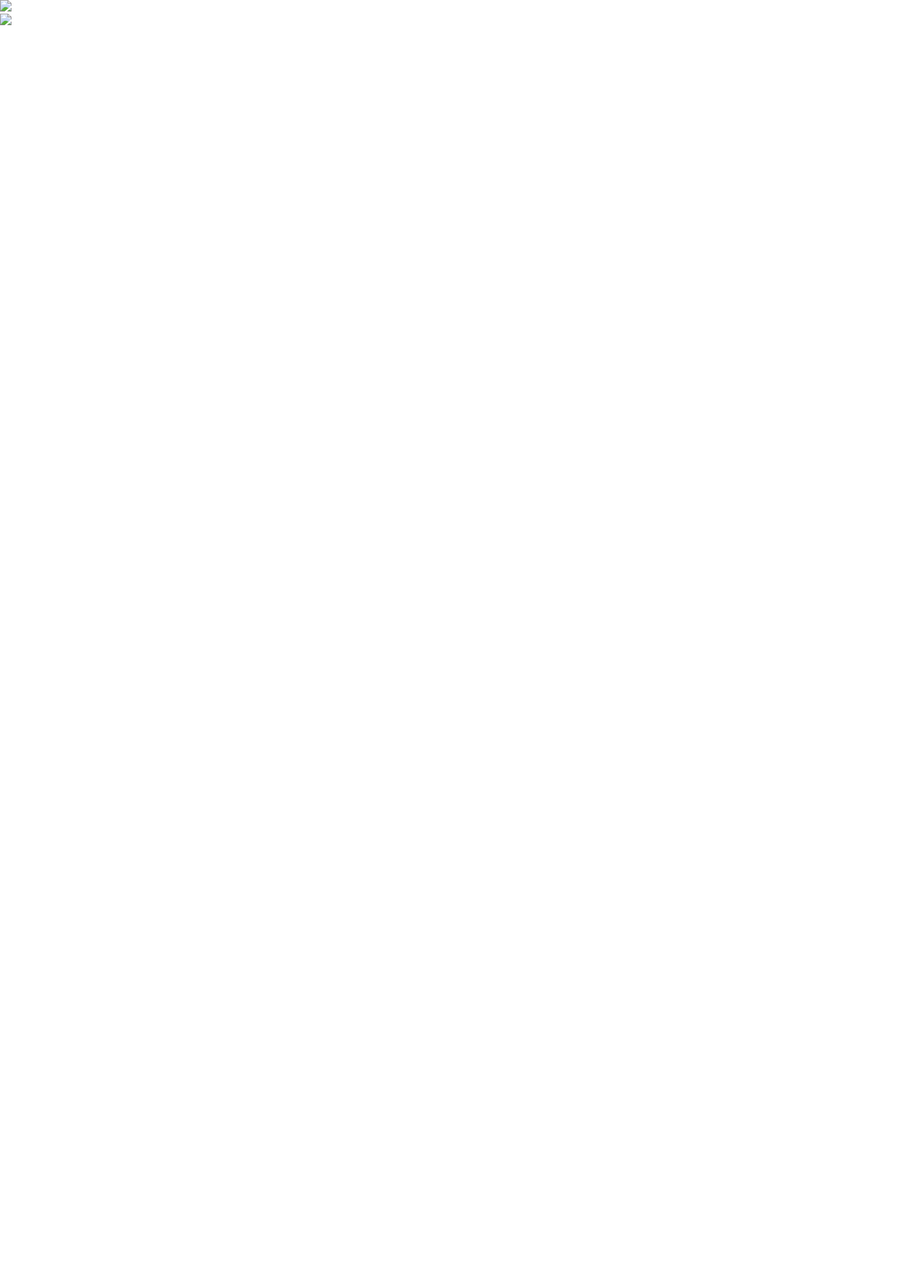
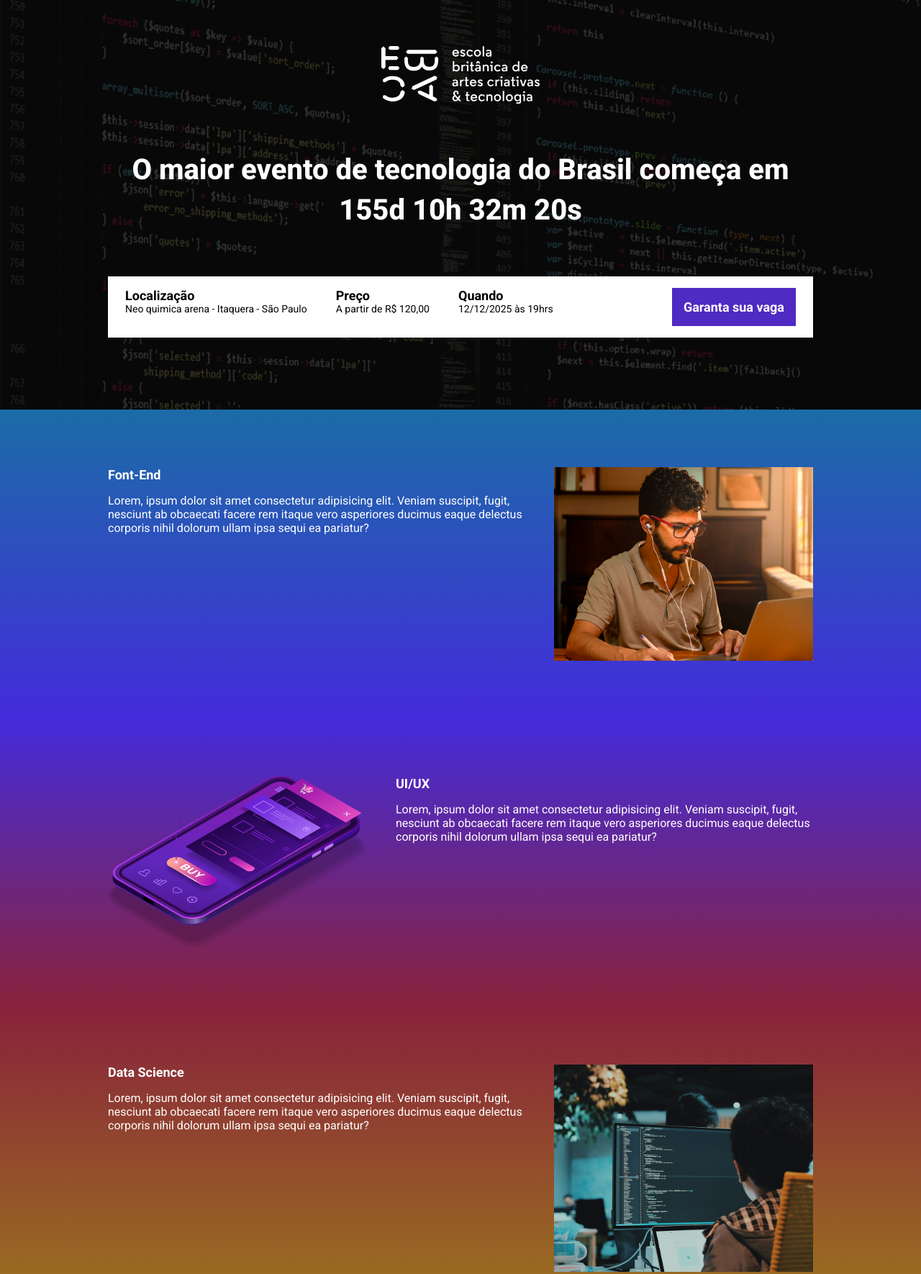
Before and after one commit to Skiither/ebac_tech_talks, a website: page src/index.html in a window 1280 px wide. Shown: the top 1770 px of the page at 72% size. Before the commit the page ends 800 px from the top, so only its background shows below. Drawn offline with nearby package versions, Linux system fonts and the light colour scheme; files that its build step writes are made by us from their sources; files whose address does not match are found by name.

Commit message:
ainda com esse problema

```diff
--- a/package.json
+++ b/package.json
@@ -15,7 +15,7 @@
     "nodemon": "^3.1.10",
     "parcel": "^2.15.4",
     "process": "^0.11.10",
-    "sharp": "^0.33.5",
+    "sharp": "^0.34.2",
     "svgo": "^3.3.2"
   }
 }
--- a/src/index.html
+++ b/src/index.html
@@ -1,26 +1,89 @@
 <!DOCTYPE html>
 <html lang="pt-BR">
 <head>
-<meta charset="UTF-8" />
-<meta name="viewport" content="width=device-width, initial-scale=1.0" />
-<title>Game of Thrones - Fanpage</title>
-<link rel="stylesheet" href="index.css" />
+    <meta charset="UTF-8" />
+    <meta name="viewport" content="width=device-width, initial-scale=1" />
+    <title>Ebac Tech Talks</title>
+    <link rel="preconnect" href="https://fonts.googleapis.com" />
+    <link rel="preconnect" href="https://fonts.gstatic.com" crossorigin />
+    <link href="https://fonts.googleapis.com/css2?family=Lobster&family=Roboto:ital,wght@0,100..900;1,100..900&display=swap" rel="stylesheet" />
+    <link rel="stylesheet" href="../dist/styles/main.css">
+    <link rel="stylesheet" href="https://unpkg.com/aos@next/dist/aos.css" />
 </head>
 <body>
+    <header class="hero">
+        <div class="container">
+            <img class="hero__logo" src="./images/ebac_logo.svg" alt="Ebac" />
+            <p class="hero__text">
+                O maior evento de tecnologia do Brasil começa em <span id="contador"></span>
+            </p>
+            <div class="infos-bar">
+                <ul class="infos-bar__infos">
+                    <li class="infos-bar__infos__item">
+                        <b>Localização</b>
+                        Neo quimica arena - Itaquera - São Paulo
+                    </li>
+                    <li class="infos-bar__infos__item">
+                        <b>Preço</b>
+                        A partir de R$ 120,00
+                    </li>
+                    <li class="infos-bar__infos__item">
+                        <b>Quando</b>
+                        12/12/2025 às 19hrs
+                    </li>
+                </ul>
+                <a href="#" class="button button--primary">
+                    Garanta sua vaga
+                </a>
+            </div>
+        </div>
+    </header>
+    <section class="event event--frontend" >
+        <div class="container" data-aos="fade-right">
+            <div class="event__details">
+                <h2 class="event__details__title">Font-End</h2>
+                <p class="event__details__description">
+                    Lorem, ipsum dolor sit amet consectetur adipisicing elit. Veniam suscipit, fugit, nesciunt ab obcaecati facere rem itaque vero asperiores ducimus eaque delectus corporis nihil dolorum ullam ipsa sequi ea pariatur?
+                </p>
+            </div>
+            <img class="event__image" src="../src/images/frontend.png" alt="frontend">
+        </div>
+    </section>
+    <section class="event event--ui-ux event--image-left" >
+        <div class="container" data-aos="fade-left">
+            <div class="event__details">
+                <h2 class="event__details__title">UI/UX</h2>
+                <p class="event__details__description">
+                    Lorem, ipsum dolor sit amet consectetur adipisicing elit. Veniam suscipit, fugit, nesciunt ab obcaecati facere rem itaque vero asperiores ducimus eaque delectus corporis nihil dolorum ullam ipsa sequi ea pariatur?
+                </p>
+            </div>
+            <img class="event__image" src="../src/images/ui-ux.png" alt="frontend">
+        </div>
+    </section>
+    <section class="event event--data-science">
+        <div class="container" data-aos="fade-right">
+            <div class="event__details">
+                <h2 class="event__details__title">Data Science</h2>
+                <p class="event__details__description">
+                    Lorem, ipsum dolor sit amet consectetur adipisicing elit. Veniam suscipit, fugit, nesciunt ab obcaecati facere rem itaque vero asperiores ducimus eaque delectus corporis nihil dolorum ullam ipsa sequi ea pariatur?
+                </p>
+            </div>
+            <img class="event__image" src="../src/images/data.png" alt="frontend">
+        </div>
+    </section>
+    <section class="event event--backend event--image-left">
+        <div class="container" data-aos="fade-left">
+            <div class="event__details">
+                <h2 class="event__details__title">Back-End</h2>
+                <p class="event__details__description">
+                    Lorem, ipsum dolor sit amet consectetur adipisicing elit. Veniam suscipit, fugit, nesciunt ab obcaecati facere rem itaque vero asperiores ducimus eaque delectus corporis nihil dolorum ullam ipsa sequi ea pariatur?
+                </p>
+            </div>
+            <img class="event__image" src="../src/images/backend.png" alt="frontend">
+        </div>
+    </section>
 
-<header>
-    <img src="./Game-of-Thrones-logo.png" alt="Logo Game of Thrones" class="logo-img" />
-</header>
-
-<section class="content">
-    <img src="./game-of-thrones (1).webp" alt="Casas de Westeros" class="image" />
-    <div class="text">
-        <h2>Sobre a Série</h2>
-        <p class="text-sinopse">
-            <strong>Game of Thrones</strong> é uma série baseada nos livros de George R. R. Martin, que retrata a luta pelo trono de ferro entre diversas casas nobres em Westeros. Com batalhas épicas, traições inesperadas e personagens marcantes, a série conquistou milhões de fãs ao redor do mundo. Cada casa tem sua história, símbolo e ambições — e ninguém está a salvo no jogo dos tronos.
-        </p>
-    </div>
-</section>
-
+    <script src="https://unpkg.com/aos@next/dist/aos.js"></script>
+    <script src="scripts/main.js"></script>
 </body>
 </html>
```
